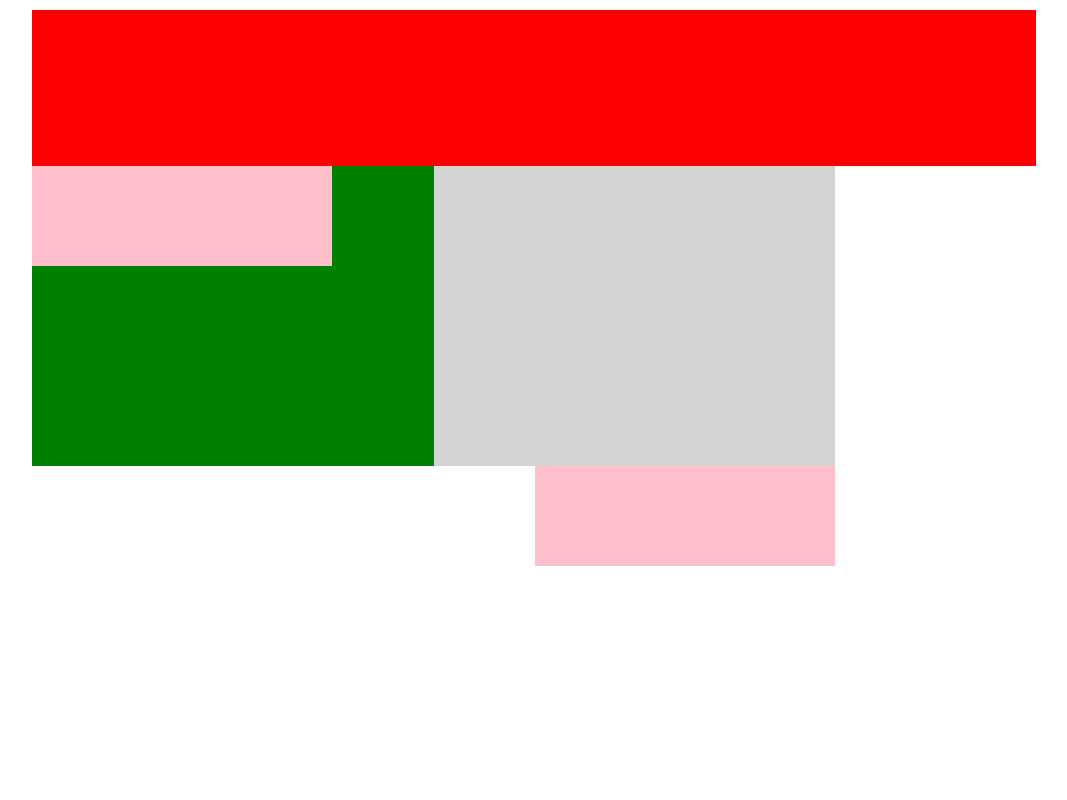
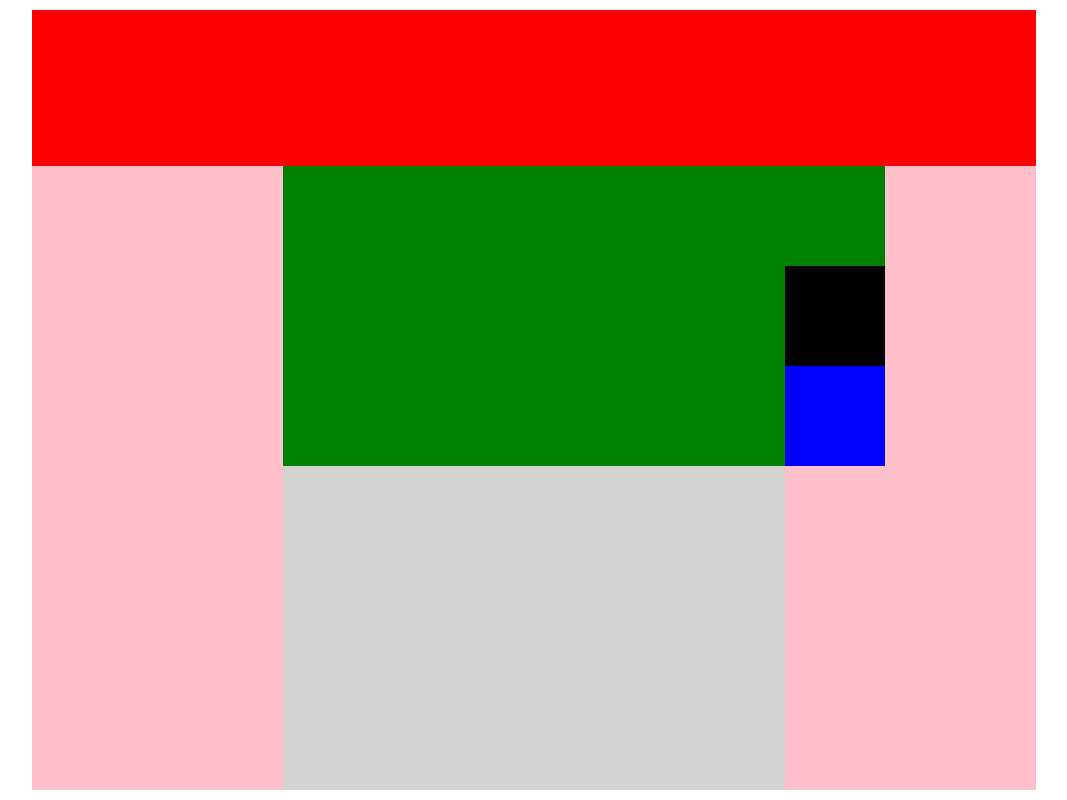
Before and after one commit to mssmln/htmlcss-struttura-wp, a plain HTML site: page index.html in a window 1280 px wide. Shown: the whole page, without its empty margins (106-1173 px from the left). Drawn offline with Linux system fonts and the light colour scheme.

Commit message:
adjusted the layout

```diff
--- a/css/style.css
+++ b/css/style.css
@@ -3,7 +3,7 @@
   padding: 0;
   box-sizing: border-box;
 }
-.clearfix{
+.clearfix::after{
   content: '';
   display: table;
   clear: both;
@@ -19,7 +19,8 @@
   padding: 10px;
 }
 main{
-  width: 80%;
+  width: 100%;
+  height: 80%;
   background-color: lightgray;
 }
 .container header{
@@ -30,8 +31,8 @@ main{
 }
 /* does float: left; make sense? */
 .container aside.left-column{
-  width: 300px;
-  height: 100px;
+  width: 25%;
+  height: 100%;
   background-color: pink;
   float: left;
 }
@@ -39,10 +40,27 @@ main{
   width: 50%;
   height: 300px;
   background-color: green;
+  float: left;
 }
+
 .container aside.right-column{
-  width: 300px;
-  height: 100px;
+  width: 25%;
+  height: 100%;
   background-color: pink;
   float: right;
 }
+aside.right-column .top-box{
+  width: 100px;
+  height: 100px;
+  background-color: green;
+}
+aside.right-column .middle-box{
+  width: 100px;
+  height: 100px;
+  background-color: black;
+}
+aside.right-column .bottom-box{
+  width: 100px;
+  height: 100px;
+  background-color: blue;
+}
--- a/index.html
+++ b/index.html
@@ -6,12 +6,13 @@
     <link rel="stylesheet" href="css/style.css">
   </head>
   <body>
-    <div class="container clearfix">
+    <!-- why cannot i assign clearfix to container class? -->
+    <div class="container">
       <header>
 
       </header>
 
-      <main>
+      <main class="clearfix">
         <aside class="left-column">
 
         </aside>
@@ -21,6 +22,17 @@
         </section>
 
         <aside class="right-column">
+          <div class="top-box">
+
+          </div>
+
+          <div class="middle-box">
+
+          </div>
+
+          <div class="bottom-box">
+
+          </div>
 
         </aside>
 
```
